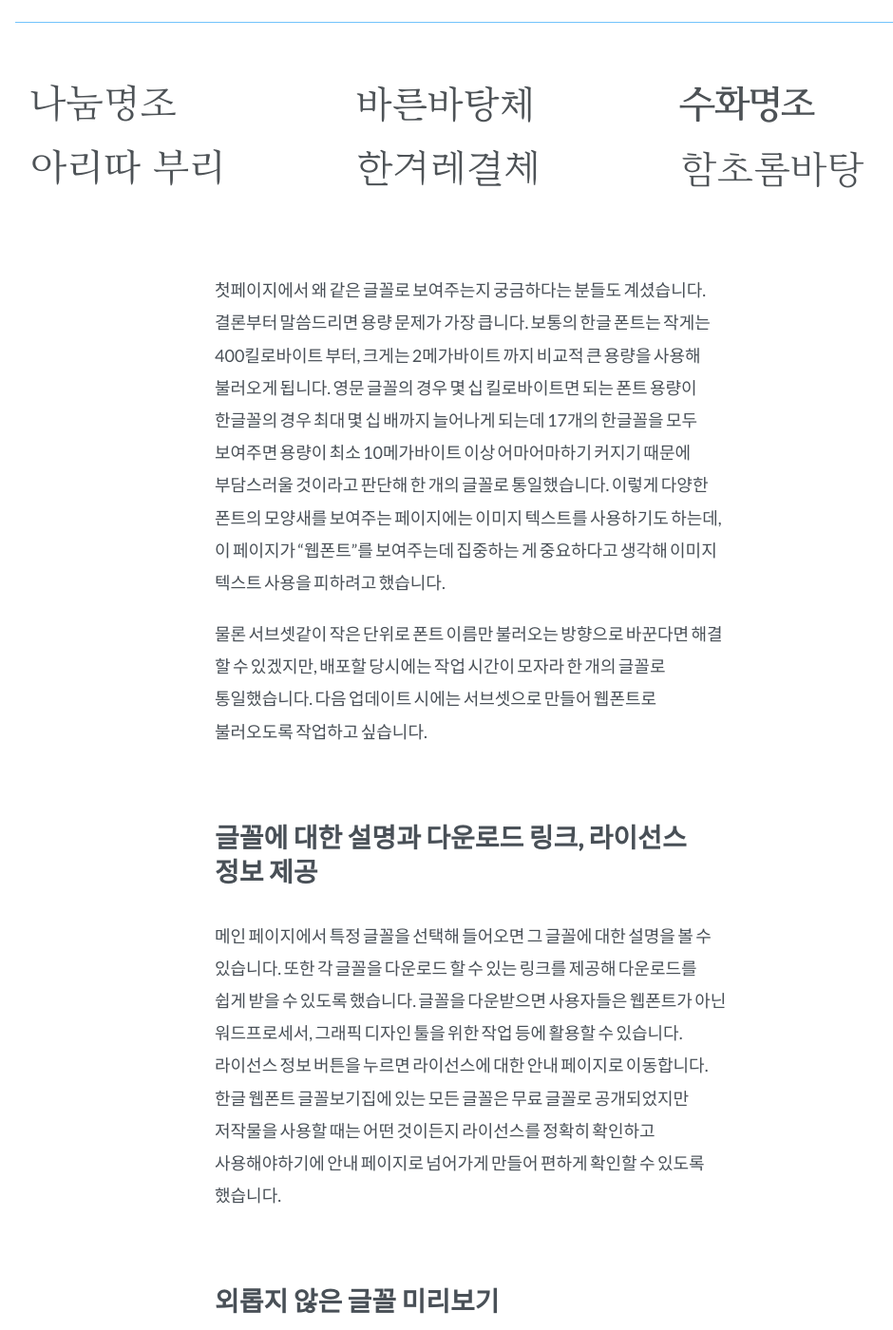
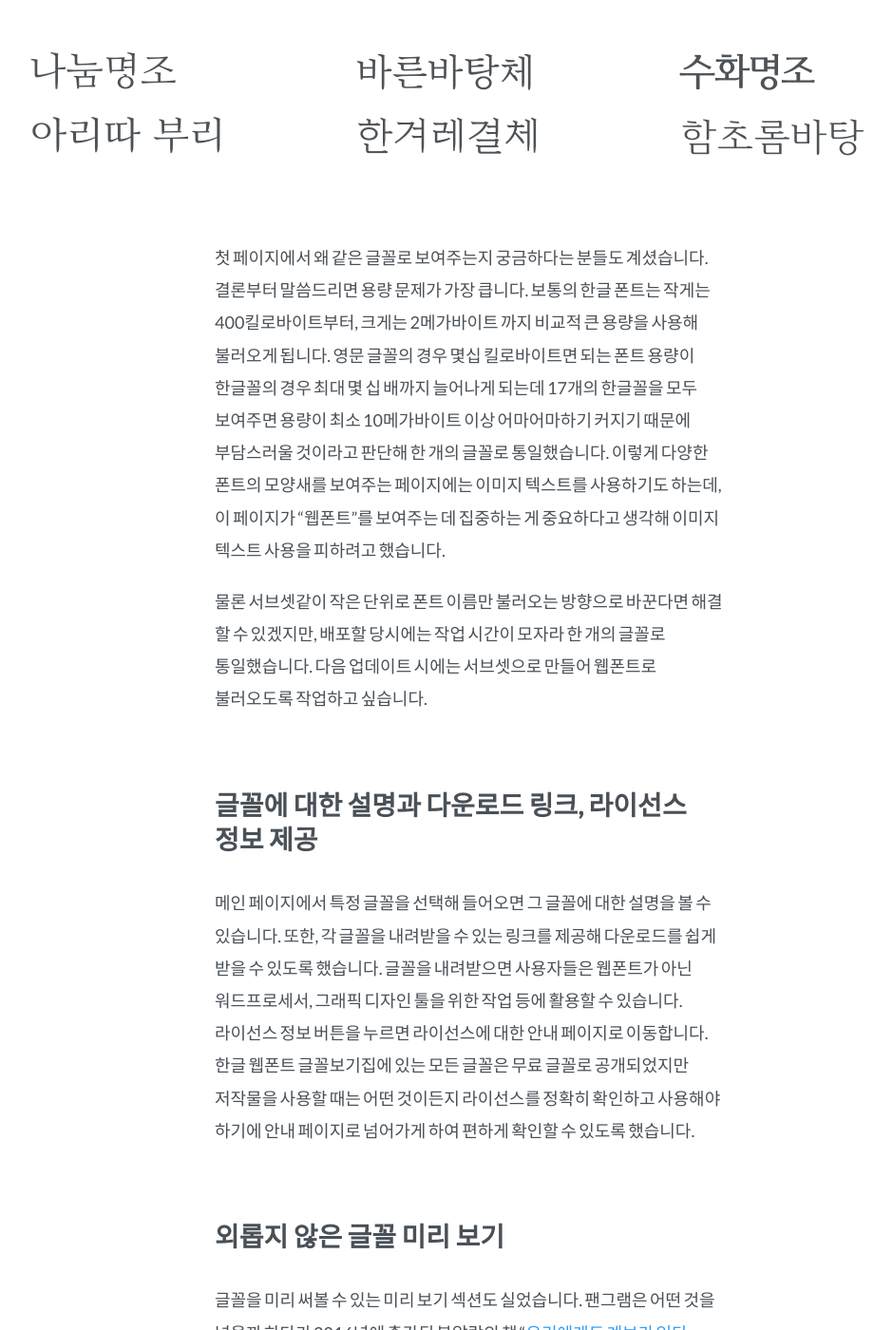
Before and after one commit to young-hwa/young-hwa.github.io, a Jekyll site: the page built from _posts/2016-12-22-hangul-webfont-showcase.md, in a window 1280 px wide and 1400 px high, scrolled down 2036 px. Shown: the whole window at 95% size, without its empty margins (144-1084 px from the left). Built offline with Jekyll 4.4.1, drawn with Linux system fonts in a browser that asks for light colours; some of the changed text lies outside the part shown.

Commit message:
fix typo.

```diff
--- a/_posts/2016-12-22-hangul-webfont-showcase.md
+++ b/_posts/2016-12-22-hangul-webfont-showcase.md
@@ -29,7 +29,7 @@
     <img src='/images/sans-serif_serif.png'>
 </figure>
 
-첫페이지에서 왜 같은 글꼴로 보여주는지 궁금하다는 분들도 계셨습니다. 결론부터 말씀드리면 용량 문제가 가장 큽니다. 보통의 한글 폰트는 작게는 400킬로바이트 부터, 크게는 2메가바이트 까지 비교적 큰 용량을 사용해 불러오게 됩니다. 영문 글꼴의 경우 몇 십 킬로바이트면 되는 폰트 용량이 한글꼴의 경우 최대 몇 십 배까지 늘어나게 되는데 17개의 한글꼴을 모두 보여주면 용량이 최소 10메가바이트 이상 어마어마하기 커지기 때문에 부담스러울 것이라고 판단해 한 개의 글꼴로 통일했습니다. 이렇게 다양한 폰트의 모양새를 보여주는 페이지에는 이미지 텍스트를 사용하기도 하는데, 이 페이지가 “웹폰트”를 보여주는데 집중하는 게 중요하다고 생각해 이미지 텍스트 사용을 피하려고 했습니다.
+첫 페이지에서 왜 같은 글꼴로 보여주는지 궁금하다는 분들도 계셨습니다. 결론부터 말씀드리면 용량 문제가 가장 큽니다. 보통의 한글 폰트는 작게는 400킬로바이트부터, 크게는 2메가바이트 까지 비교적 큰 용량을 사용해 불러오게 됩니다. 영문 글꼴의 경우 몇십 킬로바이트면 되는 폰트 용량이 한글꼴의 경우 최대 몇 십 배까지 늘어나게 되는데 17개의 한글꼴을 모두 보여주면 용량이 최소 10메가바이트 이상 어마어마하기 커지기 때문에 부담스러울 것이라고 판단해 한 개의 글꼴로 통일했습니다. 이렇게 다양한 폰트의 모양새를 보여주는 페이지에는 이미지 텍스트를 사용하기도 하는데, 이 페이지가 “웹폰트”를 보여주는 데 집중하는 게 중요하다고 생각해 이미지 텍스트 사용을 피하려고 했습니다.
 
 물론 서브셋같이 작은 단위로 폰트 이름만 불러오는 방향으로 바꾼다면 해결 할 수 있겠지만, 배포할 당시에는 작업 시간이 모자라 한 개의 글꼴로 통일했습니다. 다음 업데이트 시에는 서브셋으로 만들어 웹폰트로 불러오도록 작업하고 싶습니다.
 
@@ -37,12 +37,12 @@
 ## 글꼴에 대한 설명과 다운로드 링크, 라이선스 정보 제공
 
 
-메인 페이지에서 특정 글꼴을 선택해 들어오면 그 글꼴에 대한 설명을 볼 수 있습니다. 또한 각 글꼴을 다운로드 할 수 있는 링크를 제공해 다운로드를 쉽게 받을 수 있도록 했습니다. 글꼴을 다운받으면 사용자들은 웹폰트가 아닌 워드프로세서, 그래픽 디자인 툴을 위한 작업 등에 활용할 수 있습니다. 라이선스 정보 버튼을 누르면 라이선스에 대한 안내 페이지로 이동합니다. 한글 웹폰트 글꼴보기집에 있는 모든 글꼴은 무료 글꼴로 공개되었지만 저작물을 사용할 때는 어떤 것이든지 라이선스를 정확히 확인하고 사용해야하기에 안내 페이지로 넘어가게 만들어 편하게 확인할 수 있도록 했습니다.
+메인 페이지에서 특정 글꼴을 선택해 들어오면 그 글꼴에 대한 설명을 볼 수 있습니다. 또한, 각 글꼴을 내려받을 수 있는 링크를 제공해 다운로드를 쉽게 받을 수 있도록 했습니다. 글꼴을 내려받으면 사용자들은 웹폰트가 아닌 워드프로세서, 그래픽 디자인 툴을 위한 작업 등에 활용할 수 있습니다. 라이선스 정보 버튼을 누르면 라이선스에 대한 안내 페이지로 이동합니다. 한글 웹폰트 글꼴보기집에 있는 모든 글꼴은 무료 글꼴로 공개되었지만 저작물을 사용할 때는 어떤 것이든지 라이선스를 정확히 확인하고 사용해야 하기에 안내 페이지로 넘어가게 하여 편하게 확인할 수 있도록 했습니다.
 
-## 외롭지 않은 글꼴 미리보기
+## 외롭지 않은 글꼴 미리 보기
 
-글꼴을 미리 써볼 수 있는 미리보기 섹션도 실었습니다. 팬그램은 어떤 것을 넣을까 하다가 2016년에 출간된 봄알람의 책 “[우리에게도 계보가 있다 - 외롭지 않은 페미니즘](http://www.aladin.co.kr/shop/wproduct.aspx?ItemId=94013969)”의 일부를 저자 이민경 님의 허락을 받고 게재했습니다.
-아래 예시와 같이 글자 굵기, 정렬(오른쪽, 가운데, 왼쪽 정렬), 글자 크기, 글줄 사이, 글자 사이를 변경할 수 있습니다. 뿐만 아니라 섹션을 클릭해 원하는 글귀를 입력할 수도 있습니다.
+글꼴을 미리 써볼 수 있는 미리 보기 섹션도 실었습니다. 팬그램은 어떤 것을 넣을까 하다가 2016년에 출간된 봄알람의 책 “[우리에게도 계보가 있다 - 외롭지 않은 페미니즘](http://www.aladin.co.kr/shop/wproduct.aspx?ItemId=94013969)”의 일부를 저자 이민경 님의 허락을 받고 게재했습니다.
+아래 예시와 같이 글자 굵기, 정렬(오른쪽, 가운데, 왼쪽 정렬), 글자 크기, 글줄 사이, 글자 사이를 변경할 수 있습니다. 그뿐만 아니라 섹션을 클릭해 원하는 글귀를 입력할 수도 있습니다.
 
 <figure>
     <img src='/images/sans-serif_serif.png'>
@@ -50,7 +50,7 @@
 
 ## 글꼴 렌더링 예시
 
-이 섹션은 Ellen Lupton의 “[Type on Screen](https://www.papress.com/html/book.details.page.tpl?isbn=9781616891701)”의 웹 폰트를 보여주는 챕터에서 참고했습니다. 우리는 모두 같은 환경, 같은 화면에서 글자를 보지 않습니다. 우리가 보는 각각의 디지털 디바이스의 환경마다 미묘하게 폰트 렌더링이 다릅니다. 맥북 프로 레티나 Chrome 브라우저에서 보는 것과 윈도우 Chrome에서 보는것과 다른점이 분명히 있습니다. 이것은 심한 경우 가독성에 영향을 주기도 하죠. 한글 웹폰트 글꼴보기집에서는 4개 환경(iOS, Android, macOS, Windows)의 6개 브라우저에서 특정 글꼴이 어떻게 보이는지 캡쳐했습니다.
+이 섹션은 Ellen Lupton의 “[Type on Screen](https://www.papress.com/html/book.details.page.tpl?isbn=9781616891701)”의 웹 폰트를 보여주는 챕터에서 참고했습니다. 우리는 모두 같은 환경, 같은 화면에서 글자를 보지 않습니다. 우리가 보는 각각의 디지털 기기의 환경마다 미묘하게 폰트 렌더링이 다릅니다. 맥북 프로 레티나 Chrome 브라우저에서 보는 것과 윈도우 Chrome에서 보는 것과 다른 점이 분명히 있습니다. 이것은 심한 경우 가독성에 영향을 주기도 하죠. 한글 웹폰트 글꼴보기집에서는 4개 환경(iOS, Android, macOS, Windows)의 6개 브라우저에서 특정 글꼴이 어떻게 보이는지 캡쳐했습니다.
 
 <figure>
     <img src='/images/captured.png'>
@@ -58,16 +58,16 @@
 
 6개 환경의 디바이스를 모두 가지고 있지는 않았기에 [Browserstack](https://www.browserstack.com/)라는 서비스를 이용해 캡쳐했습니다. [Browserstack](https://www.browserstack.com/) 같은 서비스는 가상머신의 운영체제에서 가상의 브라우저를 사용하는 가상머신을 이용해 다양한 환경에서 웹 페이지가 어떻게 보이는지 살펴볼 수 있습니다. 이런 가상머신 위에서 보니 이용하니 작은 사이즈의 경우 실제보다 화면이 자글자글하고 훨씬 더 많이 깨져보이는 문제가 있었습니다. 개인적으로 깨지지 않는 스크린샷을 원했기 때문에 글자를 더 확대해서 캡쳐했습니다. 따라서 각 환경에서 100% 캡처 이미지처럼 보인다고 말하지는 못합니다. Windows 환경 Chorme 브라우저의 경우 현재 이 웹사이트에 올라가있는 캡쳐보다 조금 더 깨져보이는 등, 다소 차이가 있습니다.
 
-실제 렌더링과 차이는 있지만 이 이미지들을 통해 각 환경에서의 전반적인 렌더링 양상을 볼 수 있습니다. 예를 들어 보면 다음과 같습니다.
+실제 렌더링과 차이는 있지만, 이 이미지들을 통해 각 환경에서의 전반적인 렌더링 양상을 볼 수 있습니다. 예를 들어 보면 다음과 같습니다.
 
 - Windows Chrome에서는 전체적으로 렌더링 퀄리티가 고르지 못합니다.
 - Windows에서는 Chrome뿐 아니라 Firefox, Explorer 등 Edge가 아닌 브라우저에서는 렌더링 퀄리티가 다소 떨어집니다.
 - macOS Firefox의 경우 다른 브라우저들에 비해 글자 굵기가 다소 진하게 렌더링 되는 경향을 보입니다.
 
-사용자들이 접속하는 환경은 한 가지 환경이 아닙니다. 레티나 디스플레이가 널리 퍼지고 디자이너나 개발자들은 사용자들이 접하는 것보다 더 좋은 환경에서 작업하고 있습니다. 이렇게 더 고해상도의 환경에서 작업하다보면 보통의 사용자가 어떤 환경에서 자신의 작업 결과를 보는지 간과하기 쉽습니다. 이 섹션은 이러한 문제에 힌트를 제공하기 위해 한글 웹폰트 글꼴보기집에 추가되었습니다. 기존에 다양한 환경을 캡쳐해 보여주는 웹 페이지가 기존에 없었기때문에 웹 페이지를 만드는 누구나에게나 좋은 도구가 되리라고 생각합니다.
+사용자들이 접속하는 환경은 한 가지 환경이 아닙니다. 레티나 디스플레이가 널리 퍼지고 디자이너나 개발자들은 사용자들이 접하는 것보다 더 좋은 환경에서 작업하고 있습니다. 이렇게 더 고해상도의 환경에서 작업하다 보면 보통의 사용자가 어떤 환경에서 자신의 작업 결과를 보는지 간과하기 쉽습니다. 이 섹션은 이러한 문제에 힌트를 제공하기 위해 한글 웹폰트 글꼴보기집에 추가되었습니다. 기존에 다양한 환경을 캡쳐해 보여주는 웹 페이지가 기존에 없었기 때문에 웹 페이지를 만드는 누구에게나 좋은 도구가 되리라고 생각합니다.
 
 ---
 
 제가 필요하다고 생각해 만든 페이지에 관심 가져주셔서 감사합니다.
 
-메인 페이지에도 적어두었지만, 이 도구가 다양한 환경에서의 한글 웹 타이포그래피를 다루는 디자이너와 개발자에게 실질적으로 도움이 되길 바랍니다. 다음 프로젝트도 기대해주세요!
+[한글 웹폰트 글꼴보기집](http://youngkang.me/hangul-webfont-showcase/)의 메인 페이지에도 적어두었지만, 이 도구가 다양한 환경에서의 한글 웹 타이포그래피를 다루는 디자이너와 개발자에게 실질적으로 도움이 되길 바랍니다. 다음 프로젝트도 기대해주세요!
```
Also changed, not shown: other parts of _posts/2016-12-22-hangul-webfont-showcase.md (+4 -4 lines).
